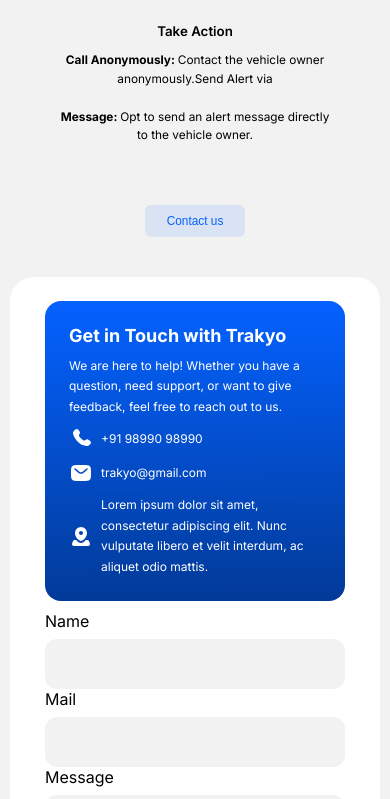
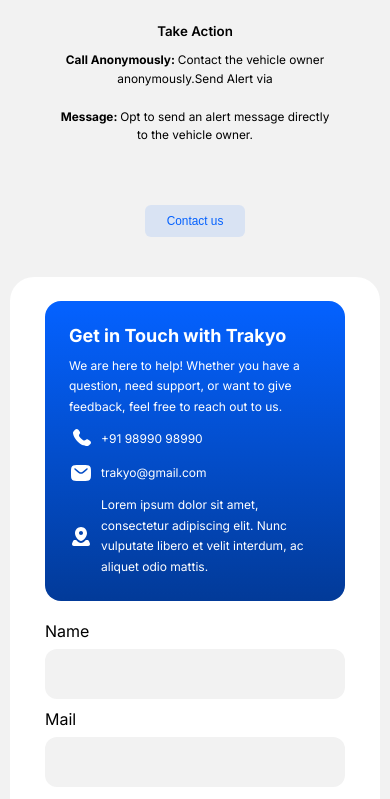
Before and after one commit to greatio-tech/trakyo-landing, a Next.js app: page / in a window 390 px wide. Shown: the part 4119-4918 px from the top of the page. Built offline with nearby package versions, Linux system fonts and the light colour scheme.

Commit message:
responcive view in mobile

```diff
--- a/src/app/page.module.css
+++ b/src/app/page.module.css
@@ -954,7 +954,7 @@
 
   .Contactus {
     flex-direction: column;
-    height: 70vh;
+    height: auto;
     width: 370px;
     gap: 10px;
   }
```
